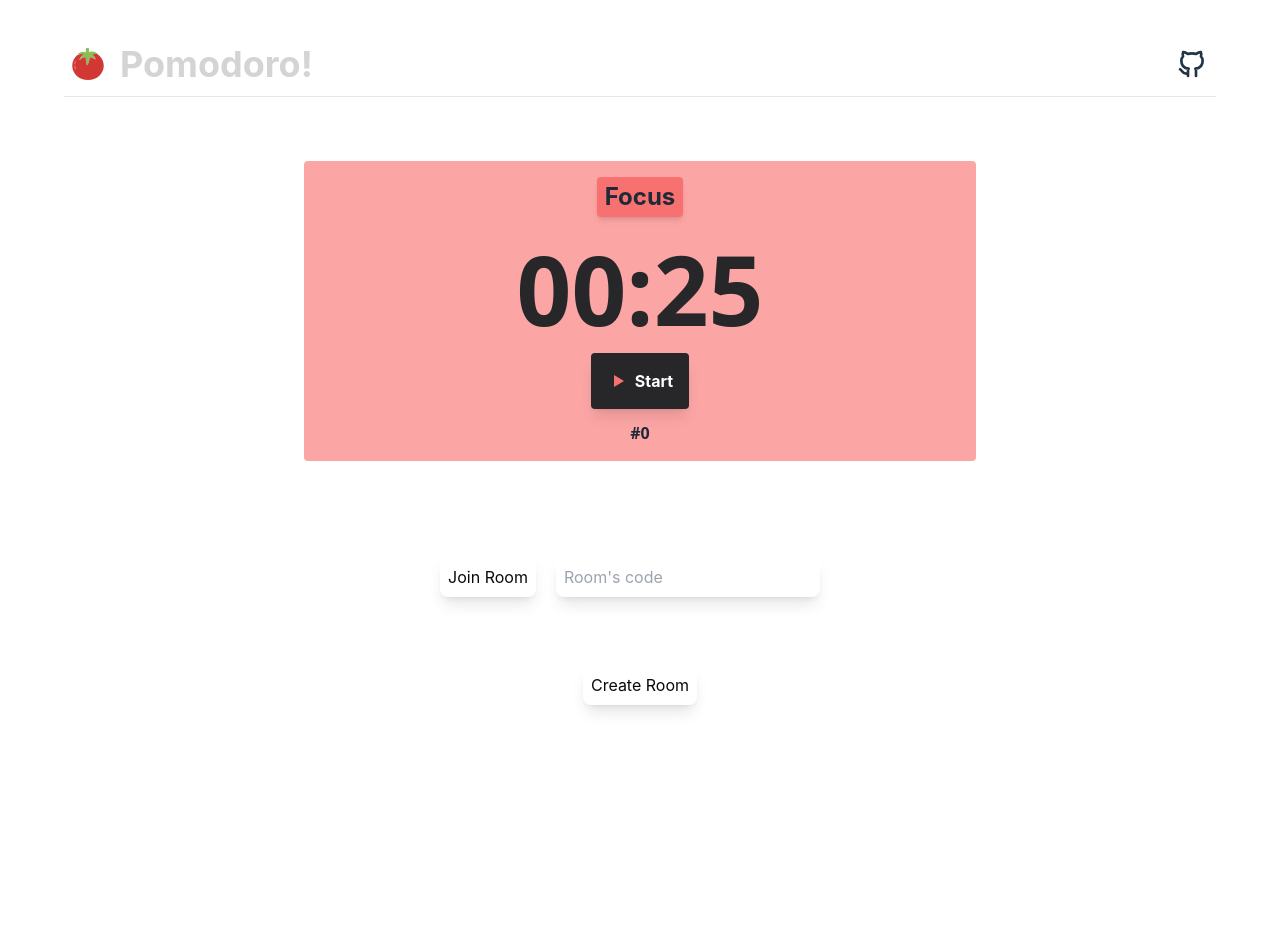
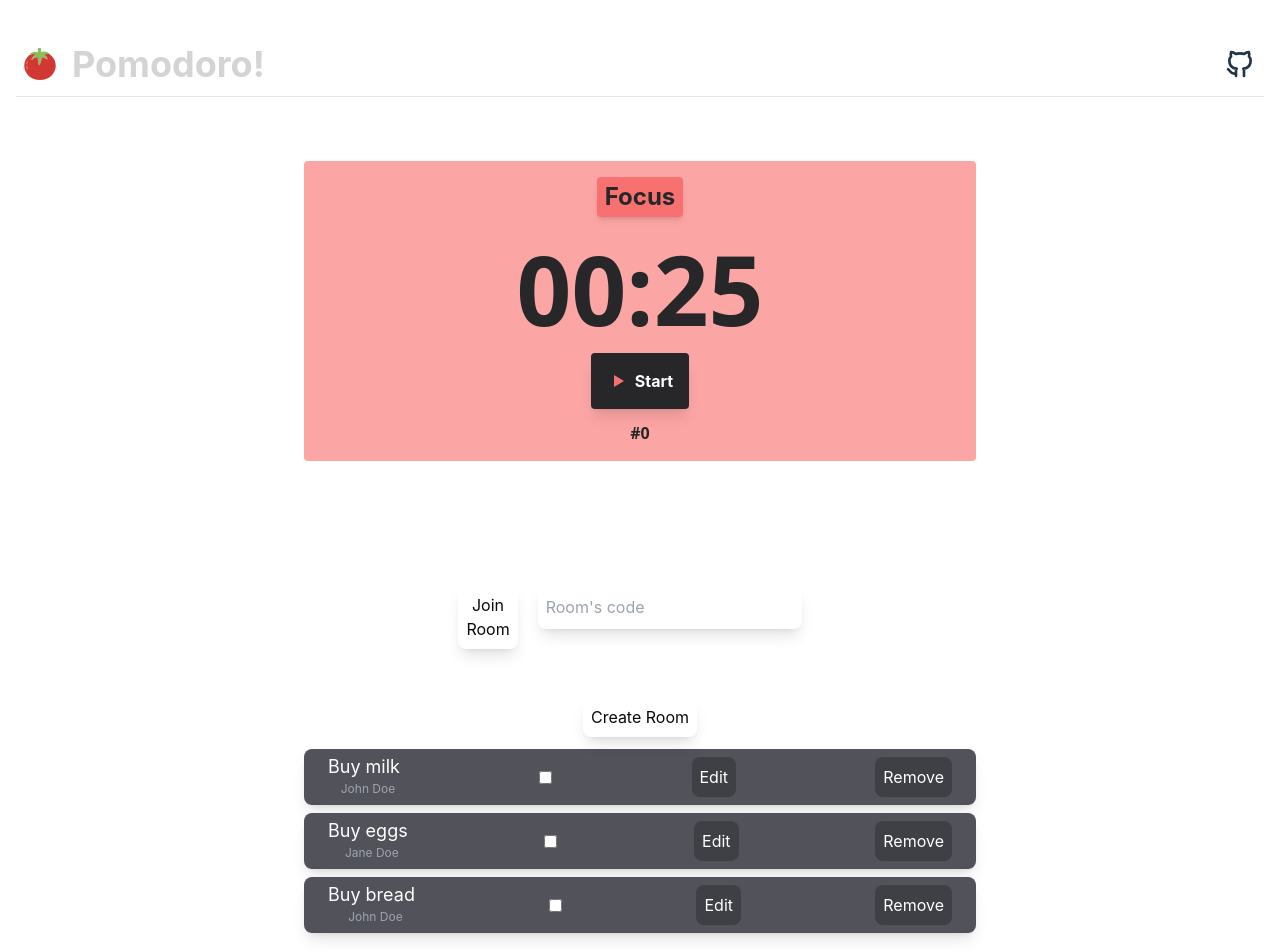
Before and after one commit to daniqss/pomodoro, a React (Vite) app in the folder client/: page / in a window 1280 px wide. Shown: the top 952 px of the page. Before the commit the page ends 800 px from the top, so only its background shows below. Built offline with nearby package versions, Linux system fonts and the light colour scheme; no server answers; a web font is replaced by a local one.

Commit message:
start todo list

```diff
--- a/client/src/App.tsx
+++ b/client/src/App.tsx
@@ -1,14 +1,16 @@
 import Timer from "./components/Timer";
 import Header from "./components/Header";
 import ConnectionManager from "./components/ConnectionManager";
+import TodoList from "./components/TodoList";
 
 function App() {
   return (
     <>
-      <main className="mx-12">
-        <Header />
+      <Header />
+      <main className="mx-72 text-zinc-800">
         <Timer />
         <ConnectionManager />
+        <TodoList />
       </main>
     </>
   );
--- a/client/src/components/Timer.tsx
+++ b/client/src/components/Timer.tsx
@@ -92,7 +92,7 @@ function Timer() {
 
   return (
     <section
-      className={`${timerClasses.lightBg[timerState]} mx-60 text-gray-800 p-4 text-center rounded`}
+      className={`${timerClasses.lightBg[timerState]} p-4 text-center rounded`}
     >
       <h2
         className={`text-2xl font-bold ${timerClasses.darkBg[timerState]} mb-6 inline-block px-2 py-1 rounded shadow-md`}
@@ -103,7 +103,7 @@ function Timer() {
             ? "Short Break"
             : "Long Break"}
       </h2>
-      <p className="text-8xl font-bold text-zinc-800 font-mono">
+      <p className="text-8xl font-bold font-mono">
         {minutes < 10 ? `0${minutes}` : minutes}:
         {seconds < 10 ? `0${seconds}` : seconds}
       </p>
--- /dev/null
+++ b/client/src/components/TodoList.tsx
@@ -0,0 +1,139 @@
+import { useContext, useEffect, useState } from "react";
+import { WsContext, WsContextType } from "../contexts/ws";
+
+type TodoType = {
+  id: number;
+  addedBy: string;
+  title: string;
+  completed: boolean;
+};
+
+type TodoElementProps = {
+  todo: TodoType;
+  handleCheck: (todo: TodoType) => void;
+  handleEdit: (todo: TodoType) => void;
+  handleRemove: () => void;
+};
+
+function TodoElement({
+  todo,
+  handleCheck,
+  handleEdit,
+  handleRemove,
+}: TodoElementProps) {
+  return (
+    <article className="flex flex-row justify-between items-center bg-zinc-600 px-6 rounded-lg shadow-lg my-2">
+      <div className="flex flex-col">
+        <span
+          className={`text-lg mt-1 ${todo.completed ? "line-through text-muted-foreground" : ""}`}
+        >
+          {todo.title}
+        </span>
+        <span className="text-gray-400 text-xs pl-2 pb-2">{todo.addedBy}</span>
+      </div>
+      <input
+        type="checkbox"
+        checked={todo.completed}
+        onChange={() => handleCheck({ ...todo, completed: !todo.completed })}
+        className="rounded-lg"
+      />
+      <button
+        onClick={() =>
+          handleEdit({
+            ...todo,
+            title: prompt("Edit todo", todo.title) || todo.title,
+          })
+        }
+        className="bg-zinc-700 text-white p-2 rounded-lg"
+      >
+        Edit
+      </button>
+      <button
+        onClick={handleRemove}
+        className="bg-zinc-700 text-white p-2 rounded-lg"
+      >
+        Remove
+      </button>
+    </article>
+  );
+}
+
+function TodoList() {
+  const { socket } = useContext(WsContext) as WsContextType;
+  const [todos, setTodos] = useState<TodoType[]>([]);
+
+  // mock data
+  useEffect(() => {
+    setTodos([
+      {
+        id: 1,
+        addedBy: "John Doe",
+        title: "Buy milk",
+        completed: false,
+      },
+      {
+        id: 2,
+        addedBy: "Jane Doe",
+        title: "Buy eggs",
+        completed: false,
+      },
+      {
+        id: 3,
+        addedBy: "John Doe",
+        title: "Buy bread",
+        completed: false,
+      },
+    ]);
+  }, []);
+
+  // const addTodo = (todo: TodoType) => {
+  //   setTodos([...todos, todo]);
+  //   socket.emit("add-todo", todo);
+  // };
+
+  const updateTodo = (id: number, updatedTodo: TodoType) => {
+    const updatedTodos = todos.map((todo) => {
+      if (todo.id === id) {
+        return updatedTodo;
+      }
+      return todo;
+    });
+    setTodos(updatedTodos);
+    socket.emit("update-todo", updatedTodo);
+  };
+
+  const removeTodo = (id: number) => {
+    setTodos(todos.filter((todo) => todo.id !== id));
+    socket.emit("remove-todo", id);
+  };
+
+  useEffect(() => {
+    socket.on("add-todo", (todo: TodoType) => setTodos([...todos, todo]));
+
+    return () => {
+      socket.off("add-todo");
+    };
+  }, [socket, todos, setTodos]);
+
+  // useEffect(() => {}, []);
+
+  return (
+    <section className="my-3 text-white ">
+      {todos.map((todo) => {
+        return (
+          <div key={todo.id} className="todo">
+            <TodoElement
+              key={todo.id}
+              todo={todo}
+              handleCheck={(updatedTodo) => updateTodo(todo.id, updatedTodo)}
+              handleEdit={(updatedTodo) => updateTodo(todo.id, updatedTodo)}
+              handleRemove={() => removeTodo(todo.id)}
+            />
+          </div>
+        );
+      })}
+    </section>
+  );
+}
+
+export default TodoList;
```
